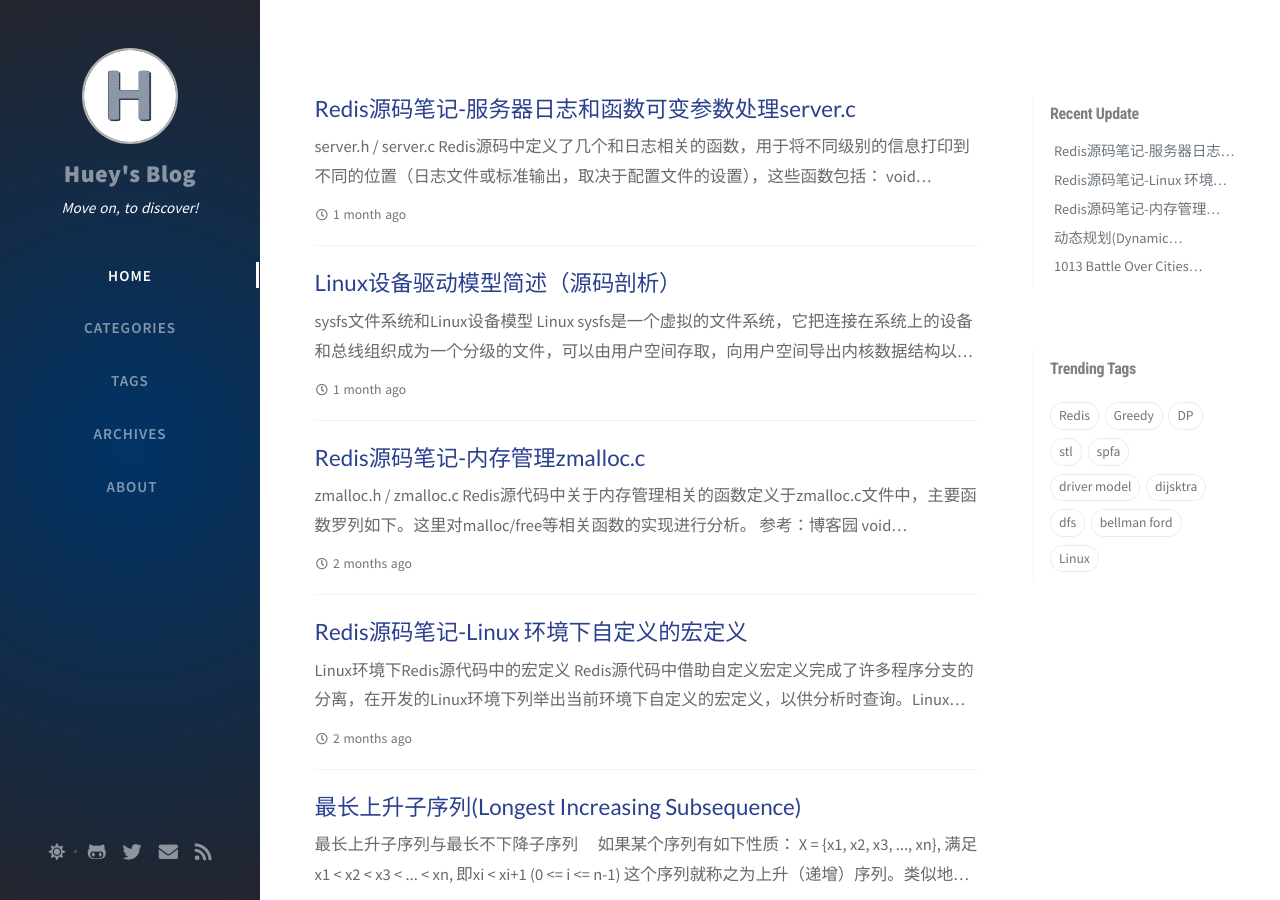
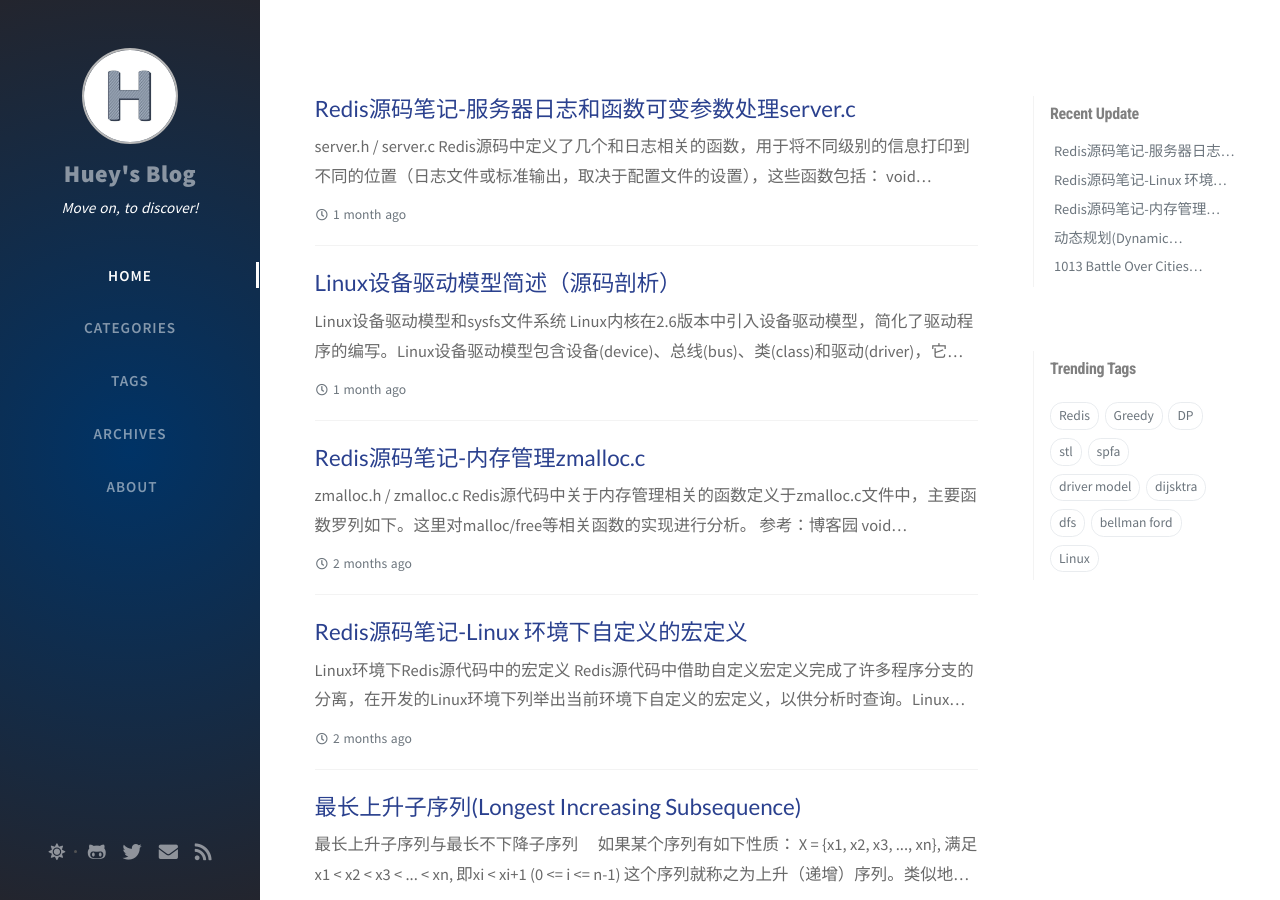
Before and after one commit to hughesxu/hughesxu.github.io, a Jekyll site: the page built from index.html, in a window 1280 px wide and 900 px high. Built offline with Jekyll 4.4.1, drawn with Linux system fonts in a browser that asks for light colours; nearby versions of some CDN libraries; the list of posts is cut into pages by our own code; comment, search, counter and statistics services are not loaded.

Commit message:
_post: add linux device and driver model

````diff
--- a/_posts/2020-08-01-Linux_device_and_driver_model.markdown
+++ b/_posts/2020-08-01-Linux_device_and_driver_model.markdown
@@ -5,7 +5,10 @@ categories: [Linux, driver]
 tags: [Linux, driver model]
 ---
 
-## sysfs文件系统和Linux设备模型
+## Linux设备驱动模型和sysfs文件系统
+
+Linux内核在2.6版本中引入设备驱动模型，简化了驱动程序的编写。Linux设备驱动模型包含**设备(device)**、**总线(bus)**、**类(class)**和**驱动(driver)**，它们之间相互关联。其中**设备(device)**和**驱动(driver)**通过**总线(bus)**绑定在一起。
+Linux内核中，分别用`bus_type`、`device_driver`和`device`结构来描述总线、驱动和设备，结构体定义详见`linux/device.h`。设备和对应的驱动必须依附于同一种总线，因此`device_driver`和`device`结构中都包含`struct bus_type`指针。
 
 **Linux sysfs**是一个虚拟的文件系统，它把连接在系统上的设备和总线组织成为一个分级的文件，可以由用户空间存取，向用户空间导出内核数据结构以及它们的属性。
 `sysfs`展示出设备驱动模型中各个组件的层次关系，某个系统上的`sysfs`顶层目录展示如下：
@@ -26,26 +29,22 @@ drwxr-xr-x   2 root root 0 Aug 20 15:27 power/
 ```
 
 重要子目录介绍：
-* `block`:  包含所有的块设备，如`ram`，`sda`等
-* `bus`:    包含系统中所有的总线类型，如`pci`，`usb`，`i2c`等
-* `class`:  包含系统中的设备类型，如`input`，`pci_bus`，`mmc_host`等
-* `dev`:    包含两个子目录：`char`和`block`，分别存放字符设备和块设备的主次设备号(major:minor)，指向`/sys/devices`目录下的设备
-* `devices`:包含系统所有的设备
++ `block`:  包含所有的块设备，如`ram`，`sda`等
++ `bus`:    包含系统中所有的总线类型，如`pci`，`usb`，`i2c`等
++ `class`:  包含系统中的设备类型，如`input`，`pci_bus`，`mmc_host`等
++ `dev`:    包含两个子目录：`char`和`block`，分别存放字符设备和块设备的主次设备号(major:minor)，指向`/sys/devices`目录下的设备
++ `devices`:包含系统所有的设备
 
 `sysfs`中显示的每一个对象都对应一个`kobject`结构（完整定义位于`linux/kobject.h`，结构内部包含一个`parent`指针），而另一个相联系的结构为`kset`。`kset`是嵌入相同类型结构的`kobject`对象的集合。
-内核用`kobject`、`kset`和`parent`之间的关系将各个对象连接起来组成一个分层的结构体系，从而与模型化的子系统相匹配。
+内核用`kobject`、`kset`和`parent`之间的关系将各个对象连接起来组成一个分层的结构体系，从而与模型化的子系统相匹配。（有机会详细介绍）
 
-Linux 设备驱动模型包含**设备(device)**、**总线(bus)**、**类(class)**和**驱动(driver)**，它们之间相互关联。其中**设备(device)**和**驱动(driver)**通过**总线(bus)**绑定在一起。
-
-Linux内核中，分别用`bus_type`、`device_driver`和`device`结构来描述总线、驱动和设备，结构体定义详见`linux/device.h`。设备和对应的驱动必须依附于同一种总线，因此`device_driver`和`device`结构中都包含`struct bus_type`指针。
-
-`sysfs`中能清晰地看出`device`、`driver`和`bus`的相互联系，以某系统上的`pci`总线上的`igb`驱动为例。
-`/sys/bus/pci/`下存在`devices`和`drivers`两个目录，分别包含了依附于`pci`总线上的设备和驱动。进入`igb`驱动目录，可以发现存在指向设备的指针。
+`sysfs`中能清晰地看出`device`、`driver`和`bus`的相互联系，以某系统上`pci`总线上的`igb`驱动为例。
+`/sys/bus/pci/`下存在`devices`和`drivers`两个目录，分别包含了依附于`pci`总线上的设备和驱动。进入`igb`驱动目录，可以发现存在指向设备的链接。
 ```
 /sys/bus/pci/drivers/igb$ ll
 total 0
-... root root    0 Sep  2 17:08 0000:07:00.0 -> ../../../../devices/pci0000:00/0000:00:1c.4/0000:07:00.0/
-... root root    0 Sep  2 17:08 0000:07:00.1 -> ../../../../devices/pci0000:00/0000:00:1c.4/0000:07:00.1/
+...   0 Sep  2 17:08 0000:07:00.0 -> ../../../../devices/pci0000:00/0000:00:1c.4/0000:07:00.0/
+...   0 Sep  2 17:08 0000:07:00.1 -> ../../../../devices/pci0000:00/0000:00:1c.4/0000:07:00.1/
 ...
 ```
 对应地，在`/sys/devices/`目录下，可以看到设备存在一个指向`igb`的`driver`项：
@@ -56,18 +55,18 @@ total 0
 lrwxrwxrwx  1 root root       0 Aug 20 15:27 driver -> ../../../../bus/pci/drivers/igb/
 ...
 ```
-同样地，`/sys/bus/pci/devices`目录下可以找到指向同样设备的一个指针：
+同样地，`/sys/bus/pci/devices`目录下可以找到指向同样设备的一个链接：
 ```
 /sys/bus/pci/devices$ ll
 total 0
 ...
-lrwxrwxrwx 1 root root 0 Aug 20 15:27 0000:07:00.0 -> ../../../devices/pci0000:00/0000:00:1c.4/0000:07:00.0/
-lrwxrwxrwx 1 root root 0 Aug 20 15:27 0000:07:00.1 -> ../../../devices/pci0000:00/0000:00:1c.4/0000:07:00.1/
+...   0 Aug 20 15:27 0000:07:00.0 -> ../../../devices/pci0000:00/0000:00:1c.4/0000:07:00.0/
+...   0 Aug 20 15:27 0000:07:00.1 -> ../../../devices/pci0000:00/0000:00:1c.4/0000:07:00.1/
 ...
 ```
 
-对于未包含设备驱动模型的`Linux`内核来说，通常在驱动代码中`xxx_driver`注册过程中调用`probe()`函数来对设备进行初始化。
-在`Linux`设备驱动模型下，设备和驱动可以分开注册，依赖总线完成相互绑定。系统每注册一个设备的时候，会寻找与之匹配的驱动；相反，系统每注册一个驱动的时候，会寻找与之匹配的设备。这个过程中，设备和驱动的匹配工作由总线完成。
+对于早期的Linux内核（2.6版本以前）来说，通常在驱动代码中`xxx_driver`注册过程中调用`probe()`函数来对设备进行初始化。
+引入Linux设备驱动模型下，设备和驱动可以分开注册，依赖总线完成相互绑定。系统每注册一个设备的时候，会寻找与之匹配的驱动；相反，系统每注册一个驱动的时候，会寻找与之匹配的设备。这个过程中，设备和驱动的匹配工作由总线完成。
 
 下文中将会用关键的内核源码说明驱动和设备间匹配机制的实现，分析的过程中以`platform`总线为例。
 `platform`总线是一种虚拟的总线，与之相对应的是`PCI`、`I2C`、`SPI`等实体总线。引入虚拟`platform`总线是为了解决某些设备无法直接依附在现有实体总线上的问题，例如SoC系统中集成的独立外设控制器，挂接在SoC内存空间的外设等等。
@@ -77,13 +76,13 @@ lrwxrwxrwx 1 root root 0 Aug 20 15:27 0000:07:00.1 -> ../../../devices/pci0000:0
 
 `platform`总线作为Linux的基础总线，在内核启动阶段便完成了注册，注册的入口函数为`platform_bus_init()`。内核启动阶段调用该函数的路径为：
 ```
-start_kernel() --> arch_call_rest_init()[last step in start_kernel]
-    --> rest_init() --> kernel_init()
-    --> kernel_init_freeable() --> do_basic_setup()
-    --> driver_init() --> platform_bus_init()
+start_kernel()                  --> arch_call_rest_init()[last step in start_kernel]
+    --> rest_init()             --> kernel_init()
+    --> kernel_init_freeable()  --> do_basic_setup()
+    --> driver_init()           --> platform_bus_init()
 ```
 
-`Linux`内核中定义了`platform_bus_type`结构体来描述`platform`总线，同时也定义了设备`platform_bus`，用于管理所有挂载在`platform`总线下的设备，定义如下：
+Linux内核中定义了`platform_bus_type`结构体来描述`platform`总线，同时也定义了设备`platform_bus`，用于管理所有挂载在`platform`总线下的设备，定义如下：
 ```
 struct bus_type platform_bus_type = {
     .name               = "platform",
@@ -133,8 +134,8 @@ int device_register(struct device *dev)
     return device_add(dev);     // add device to device hierarchy
 }
 ```
-* `device_initialize()`对`struct device`中基本成员进行初始化，包括`kobject`、`struct device_private`、`struct mutex`等。
-* `device_add(dev)`将`platform`总线也作为一个设备`platform_bus`注册到驱动模型中，重要的函数包括`device_create_file()`、`device_add_class_symlinks()`、`bus_add_device()`、`bus_probe_device()`等，下文中对设备注册的介绍一节，将对这个函数做更详细的介绍。`device_add(&platform_bus)`主要功能是完成`/sys/devices/platform`目录的建立。
+* `device_initialize()`：对`struct device`中基本成员进行初始化，包括`kobject`、`struct device_private`、`struct mutex`等。
+* `device_add(dev)`：将`platform`总线也作为一个设备`platform_bus`注册到驱动模型中，重要的函数包括`device_create_file()`、`device_add_class_symlinks()`、`bus_add_device()`、`bus_probe_device()`等，下文中对设备注册的介绍一节，将对这个函数做更详细的介绍。`device_add(&platform_bus)`主要功能是完成`/sys/devices/platform`目录的建立。
 
 ### bus_register(&platform_bus_type)
 
@@ -188,7 +189,7 @@ int bus_register(struct bus_type *bus)
     return 0;
 }
 ```
-`bus_register(&platform_bus_type)`将总线`platform`注册到`Linux`的总线系统中，主要完成了`subsystem`的注册，对`struct subsys_private`结构进行了初始化，具体包括：
+`bus_register(&platform_bus_type)`将总线`platform`注册到Linux的总线系统中，主要完成了`subsystem`的注册，对`struct subsys_private`结构进行了初始化，具体包括：
 * `platform_bus_type->p->drivers_autoprobe = 1`
 * 对`struct kset`类型成员`subsys`进行初始化，作为子系统中`kobject`对象的`parent`。`kset`本身也包含`kobject`对象，在`sysfs`中也表现为一个目录，即`/sys/bus/platform`。
 * 建立`struct kset`类型的`drivers_kset`和`devices_kset`，作为总线下挂载的所有驱动和设备的集合，`sysfs`中表现为`/sys/bus/platform/drivers`和`/sys/bus/platform/devices`。
@@ -269,7 +270,7 @@ struct bus_type platform_bus_type = {
 
 ## platform驱动的注册
 
-`Linux`内核中对依赖于`platform`总线的驱动定义了`platform_driver`结构体，内部封装了前述的`struct device_driver`。
+Linux内核中对依赖于`platform`总线的驱动定义了`platform_driver`结构体，内部封装了前述的`struct device_driver`。
 ```
 struct platform_driver {
     int (*probe)(struct platform_device *);
@@ -315,7 +316,7 @@ int __platform_driver_register(struct platform_driver *drv,
 }
 ```
 
-### driver_register(&globalfifo_driver->driver)
+### driver_register(&(globalfifo_driver.driver))
 ```
 /*****  drivers/base/driver.c  *****/
 /**
@@ -354,15 +355,15 @@ int driver_register(struct device_driver *drv)
     return ret;
 }
 ```
-`driver_register(&globalfifo_driver->driver)`主要的工作包括：
-* 确认驱动依附的总线`platform_bus`已经被注册并初始化（必要条件）。
-* 对`probe`、`remove`、`shutdown`等回调函数初始化进行判断，保证总线和驱动上相应的函数只能存在一个。
-* `driver_find()`查找总线上是否已存在当前驱动的同名驱动。
-* `bus_add_driver(&globalfifo_driver->driver)`，将驱动注册到总线上，下文详述。
-* 发起`KOBJ_ADD`类型`uevent`，指示驱动已经添加完成，TODO。
+`driver_register(&(globalfifo_driver.driver))`主要的工作包括：
++ 确认驱动依附的总线`platform_bus`已经被注册并初始化（必要条件）。
++ 对`probe`、`remove`、`shutdown`等回调函数初始化进行判断，保证总线和驱动上相应的函数只能存在一个。
++ `driver_find()`查找总线上是否已存在当前驱动的同名驱动。
++ `bus_add_driver(&(globalfifo_driver.driver))`，将驱动注册到总线上，下文详述。
++ 发起`KOBJ_ADD`类型`uevent`，指示驱动已经添加完成，TODO。
 
 
-### bus_add_driver(&globalfifo_driver->driver)
+### bus_add_driver(&(globalfifo_driver.driver))
 ```
 /*****  drivers/base/bus.c  *****/
 /**
@@ -403,13 +404,13 @@ int bus_add_driver(struct device_driver *drv)
     return 0;
 }
 ```
-`bus_add_driver(&globalfifo_driver->driver)`的主要工作包括：
-* 为`struct device_driver`中结构`struct driver_private`动态分配空间，并完成后者`kobject`对象初始化。对应地，在`/sys/bus/platform/drivers`下建立目录`globalfifo_platform`。
-* 初始化`klist_devices`链表，用来维护驱动相关联的设备。对应`sysfs`中在每个驱动目录下关联的设备。
-* `klist_add_tail()`将当前驱动加入到总线对应的`klist_drivers`链表中。
-* 如果总线使能`drivers_autoprobe`，将调用`driver_attach()`尝试匹配设备。下文中将详述此过程。
-* `module_add_driver(drv->owner, drv)`通过`sysfs_create_link()`，在`globalfifo_platform`目录下新建`module`项指向`/sys/module/globalfifo_platform`。同时，也在`/sys/module/globalfifo_platform/`目录下新建`driver`目录，建立`bus->name:drv->name` 链接到`/sys/bus/platform/drivers/globalfifo_platform`。
-* `uevent`设置。
+`bus_add_driver(&(globalfifo_driver.driver))`的主要工作包括：
++ 为`struct device_driver`中结构`struct driver_private`动态分配空间，并完成后者`kobject`对象初始化。对应地，在`/sys/bus/platform/drivers`下建立目录`globalfifo_platform`。
++ 初始化`klist_devices`链表，用来维护驱动相关联的设备。对应`sysfs`中在每个驱动目录下关联的设备。
++ `klist_add_tail()`将当前驱动加入到总线对应的`klist_drivers`链表中。
++ 如果总线使能`drivers_autoprobe`，将调用`driver_attach()`尝试匹配设备。下文中将详述此过程。
++ `module_add_driver(drv->owner, drv)`通过`sysfs_create_link()`，在`globalfifo_platform`目录下新建`module`项指向`/sys/module/globalfifo_platform`。同时，也在`/sys/module/globalfifo_platform/`目录下新建`driver`目录，建立`bus->name:drv->name` 链接到`/sys/bus/platform/drivers/globalfifo_platform`。
++ `uevent`设置。
 
 初始化后`globalfifo_driver`结构主要的成员列举如下：
 ```
@@ -446,7 +447,7 @@ static struct platform_driver globalfifo_driver = {
 };
 ```
 
-### driver_attach(&globalfifo_driver->driver)
+### driver_attach(&(globalfifo_driver.driver))
 ```
 /*****  drivers/base/dd.c  *****/
 /**
@@ -486,8 +487,8 @@ int bus_for_each_dev(struct bus_type *bus, struct device *start,
 ```
 `driver_attach()`函数找到驱动依附的总线信息，遍历总线上链表`klist_devices`得到当前总线上存在的设备，然后调用`__driver_attach(dev, drv)`函数，尝试将驱动和设备绑定。
 `__driver_attach(dev, drv)`函数包含两个主要的部分：
-* driver_match_device(drv, dev) : 尝试将驱动和设备匹配，返回值指示是否能匹配。
-* device_driver_attach(drv, dev): 将驱动和设备绑定。
+* `driver_match_device(drv, dev)` : 尝试将驱动和设备匹配，返回值指示是否能匹配。
+* `device_driver_attach(drv, dev)`: 将驱动和设备绑定。
 
 ```
 static int __driver_attach(struct device *dev, void *data)
@@ -648,7 +649,7 @@ static int really_probe(struct device *dev, struct device_driver *drv)
 `really_probe(dev, drv)`主要完成的工作包括：
 * 将设备`struct device`中`driver`指针指向`globalfifo_driver->driver`。
 * `driver_sysfs_add(dev)`完成`sysfs`中设备和驱动的链接，包括在驱动目录下建立到设备的链接，和在设备目录下建立到驱动的链接。
-* 设备`probe`函数的调用：优先使用`bus->probe`函数，其次使用`drv->probe`函数。对于`globalfifo_driver`，会回调`globalfifo_probe()`，完成设备的初始化。
+* **设备`probe`函数的调用：优先使用`platform_device->bus->probe`函数，其次使用`platform_driver->probe`函数。对于`globalfifo_driver`，会回调`globalfifo_probe()`，完成设备的初始化。**
 * `driver_bound(dev)`将设备添加到驱动维护的设备链表中，并发起`KOBJ_BIND`事件。
 
 
@@ -690,7 +691,8 @@ int platform_device_register(struct platform_device *pdev)
     return platform_device_add(pdev);
 }
 ```
-其中`device_initialize(&pdev->dev)`在第一节`platform_bus`注册中也提到过，主要`对`struct device`中基本成员进行初始化，包括`kobject`、`struct device_private`、`struct mutex`等。着重介绍`platform_device_add(pdev)`。
+
+其中`device_initialize(&pdev->dev)`在第一节`platform_bus`注册中也提到过，主要对`struct device`中基本成员进行初始化，包括`kobject`、`struct device_private`、`struct mutex`等。着重介绍`platform_device_add(pdev)`。
 
 
 ### platform_device_add(&globalfifo_device)
@@ -963,7 +965,7 @@ static int __device_attach_driver(struct device_driver *drv, void *_data)
         .want_async = false,
     };
     struct device_driver *drv;
-
+---------------------------------------------------
         bus_probe_device(dev)
                 |
                 V
@@ -986,9 +988,11 @@ static int __device_attach_driver(struct device_driver *drv, void *_data)
 ## 总结
 
 综上述分析，可以看到驱动注册的过程中，会尝试寻找总线上可以与之匹配的设备；同样地，设备注册的过程中，也会尝试寻找总线上可以与之绑定的驱动。整个过程中，总线、设备、驱动的关键注册函数分别为：
-* 总线注册：bus_register()
-* 驱动注册：platform_driver_register() --> driver_register() --> bus_add_driver()
-* 设备注册：platform_device_add() --> device_add() --> bus_add_device() / bus_probe_device()
+* 总线注册：`bus_register()`
+* 驱动注册：`platform_driver_register() --> driver_register() --> bus_add_driver()`
+* 设备注册：`platform_device_add() --> device_add() --> bus_add_device() / bus_probe_device()`
+
+![Driver Model]({{ "/assets/img/sample/device_driver_model.svg"| relative_url }})
 
 从`sysfs`的角度，可以清楚地看到`platform_device`、`platform_driver`、`platform_bus`之间的联系：
 ```
````
Also changed, not shown: other parts of _posts/2020-08-01-Linux_device_and_driver_model.markdown (+6 -4 lines), assets/img/sample/device_driver_model.svg (added).
